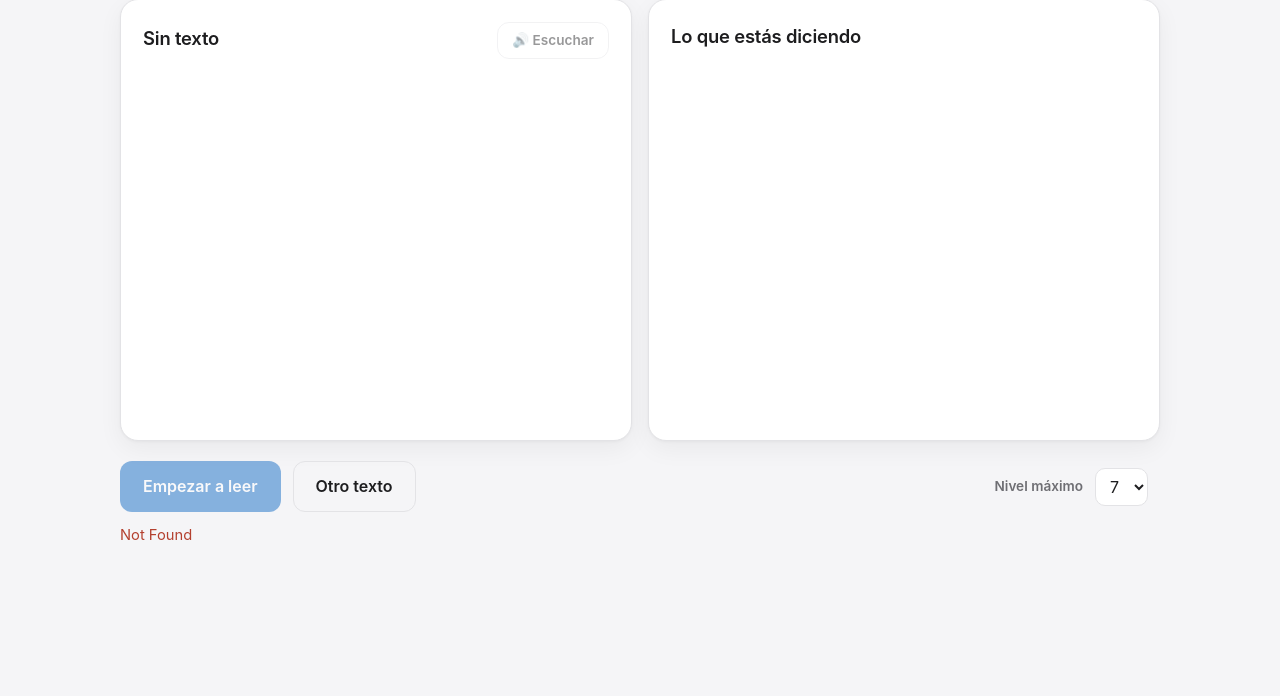
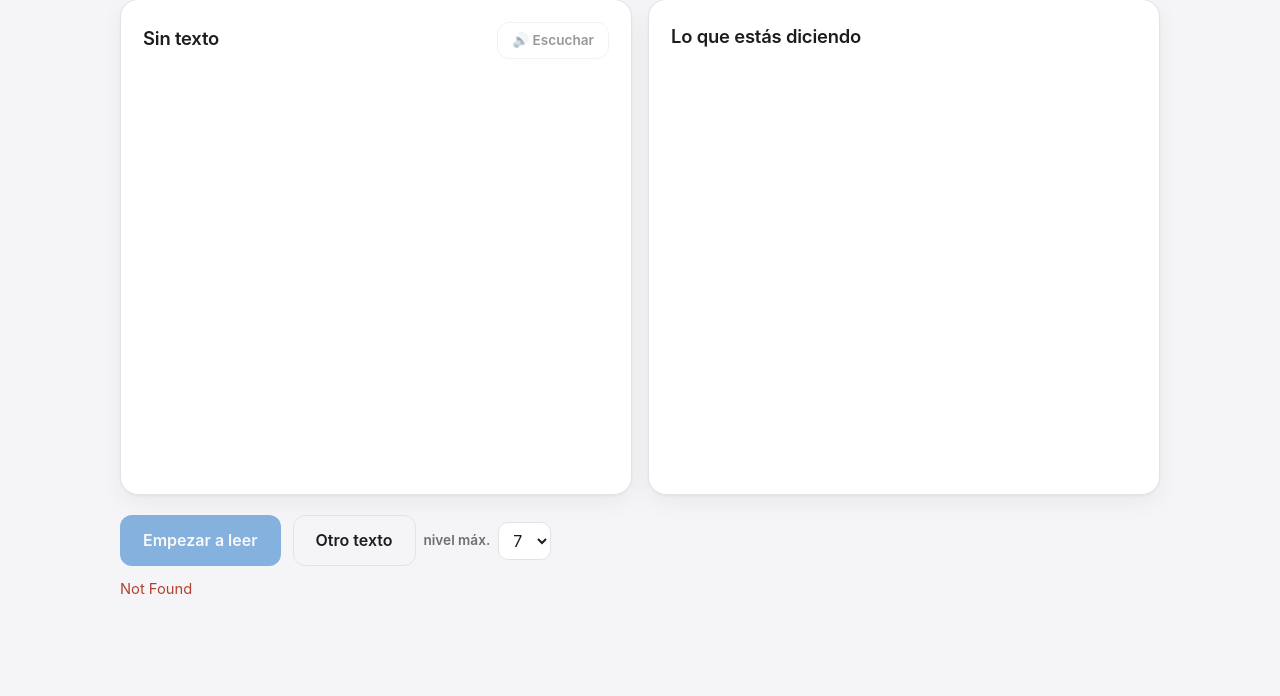
Before and after one commit to ronnymedina/interview-tests, a Python web app: template app/web/templates/reading.html in a window 1280 px wide. Shown: the part 192-888 px from the top of the page. Before the commit the page ends 732 px from the top, so only its background shows below. Run offline with Jinja, Linux system fonts and the light colour scheme; the template is opened without the code that fills it, so the values that code supplies are empty.

Commit message:
fix(web): paneles de alto fijo con scroll, y el nivel junto a Otro texto
El review llenaba el panel derecho de palabras y lo hacia crecer,
empujando los botones fuera de la pantalla. Ahora los paneles tienen alto
fijo y el desbordamiento hace scroll dentro de cada caja, asi las dos
miden siempre lo mismo.

La fila de scores tambien empujaba al aparecer: se le resta su alto al de
los paneles, para que los controles no se muevan al pasar a review.

El selector de nivel estaba suelto al otro extremo de la fila; pasa a
estar pegado a Otro texto, que es la accion que condiciona.

Co-Authored-By: Claude Opus 5 <noreply@anthropic.com>

```diff
--- a/app/web/static/app.css
+++ b/app/web/static/app.css
@@ -147,13 +147,22 @@ body.reading main { max-width: 1080px; }
 .modes a { color: var(--muted); text-decoration: none; }
 .modes a:hover { color: var(--ink); }
 .modes a.active { color: var(--gold); font-weight: 600; }
-.split { display: grid; grid-template-columns: 1fr 1fr; gap: 16px; }
+.split { display: grid; grid-template-columns: 1fr 1fr; gap: 16px; --panel-h: 62vh; }
 /* En pantallas angostas los paneles se apilan: leer un texto en una columna de 160px
    no es leer. */
 @media (max-width: 720px) { .split { grid-template-columns: 1fr; } }
-.panel { padding: 22px; }
+/* Alto fijo y scroll interno: al llegar el review, el panel derecho se llena de palabras y
+   sin esto crecería empujando los botones fuera de la pantalla. Con el alto fijado, las dos
+   cajas miden siempre lo mismo y los controles no se mueven nunca de sitio. */
+/* Al evaluar aparece la fila de scores, que empujaría los paneles (y con ellos los botones)
+   hacia abajo. Se le resta su alto al de los paneles, así la fila de controles se queda
+   exactamente donde estaba. Los scores son hermanos del .split, de ahí el selector. */
+.scores:not(.hidden) ~ .split { --panel-h: calc(62vh - 100px); }
+.panel { display: flex; flex-direction: column; height: var(--panel-h); min-height: 300px; padding: 22px; }
 .panel h2 { font-size: 1rem; color: var(--muted); margin-bottom: 14px; }
-.panel-body { min-height: 320px; line-height: 1.75; font-size: 1.05rem; }
+/* `min-height: 0` es lo que permite que un hijo flex se encoja por debajo de su contenido;
+   sin él, `overflow-y` no llega a activarse nunca y el panel volvería a crecer. */
+.panel-body { flex: 1; min-height: 0; overflow-y: auto; padding-right: 8px; line-height: 1.75; font-size: 1.05rem; }
 /* Palabra del texto que el usuario no llegó a decir. */
 .omitted { background: rgba(217,58,47,.12); text-decoration: line-through; border-radius: 4px; }
 .badge {
@@ -178,5 +187,10 @@ body.reading main { max-width: 1080px; }
 .panel-body p:last-child { margin-bottom: 0; }
 /* El badge de nivel ya no vive dentro de una frase: sin el margen que lo separaba. */
 .panel-meta .badge { margin-left: 0; }
-.inline-label { display: inline; font-size: .85rem; color: var(--muted); margin: 0 0 0 auto; }
+/* "Otro texto" y el nivel van juntos: el nivel condiciona qué texto se pide, así que suelto
+   al otro extremo de la fila no se leía como parte de esa acción. */
+.control-group { display: inline-flex; align-items: center; gap: 8px; }
+.inline-label { display: inline; font-size: .85rem; color: var(--muted); margin: 0; }
 .inline-select { width: auto; padding: 7px 10px; }
+/* El contador de segundos sí se va al extremo: no es un control, es un indicador. */
+#reading-timer { margin-left: auto; }
--- a/app/web/templates/reading.html
+++ b/app/web/templates/reading.html
@@ -35,14 +35,17 @@
 
   <div class="row">
     <button id="btn-record" type="button" disabled>Empezar a leer</button>
+    {# El nivel va pegado a "Otro texto" porque es lo que condiciona: qué texto se pide. #}
+    <span class="control-group">
       <button id="btn-another" type="button" class="ghost">Otro texto</button>
-    <label for="max-level" class="inline-label">Nivel máximo</label>
+      <label for="max-level" class="inline-label">nivel máx.</label>
       <select id="max-level" class="inline-select">
         <option value="4">4</option>
         <option value="5">5</option>
         <option value="6">6</option>
         <option value="7">7</option>
       </select>
+    </span>
     <span id="reading-timer" class="counter"></span>
   </div>
 
```
Lines whose indentation alone changed are shown as unchanged.
